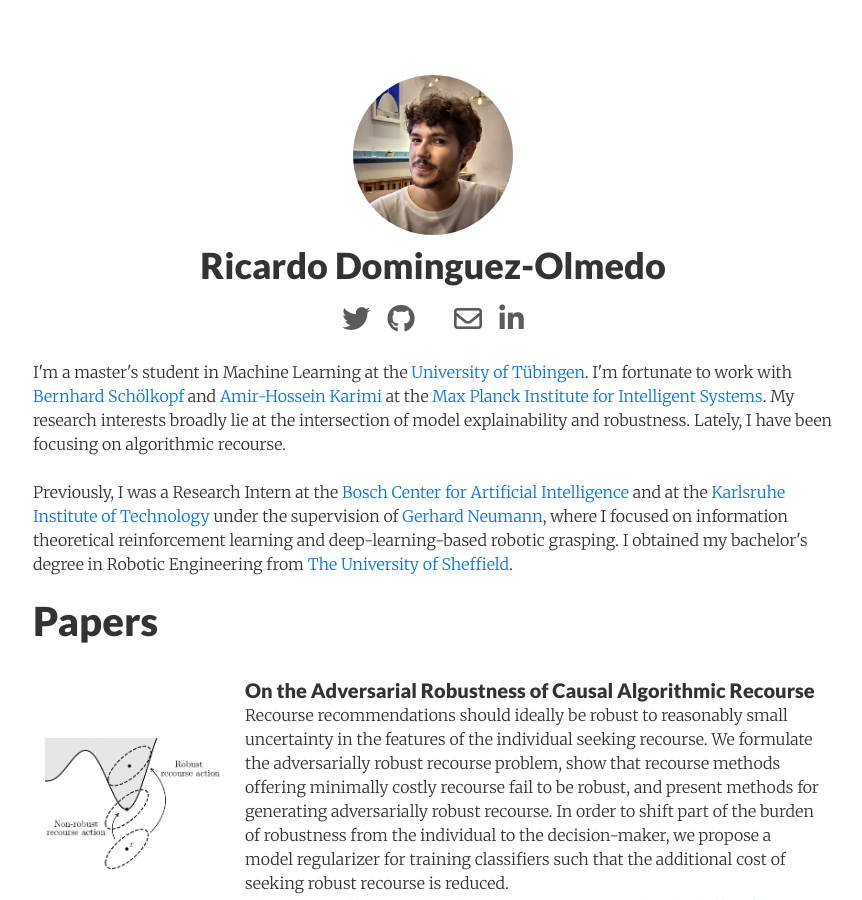
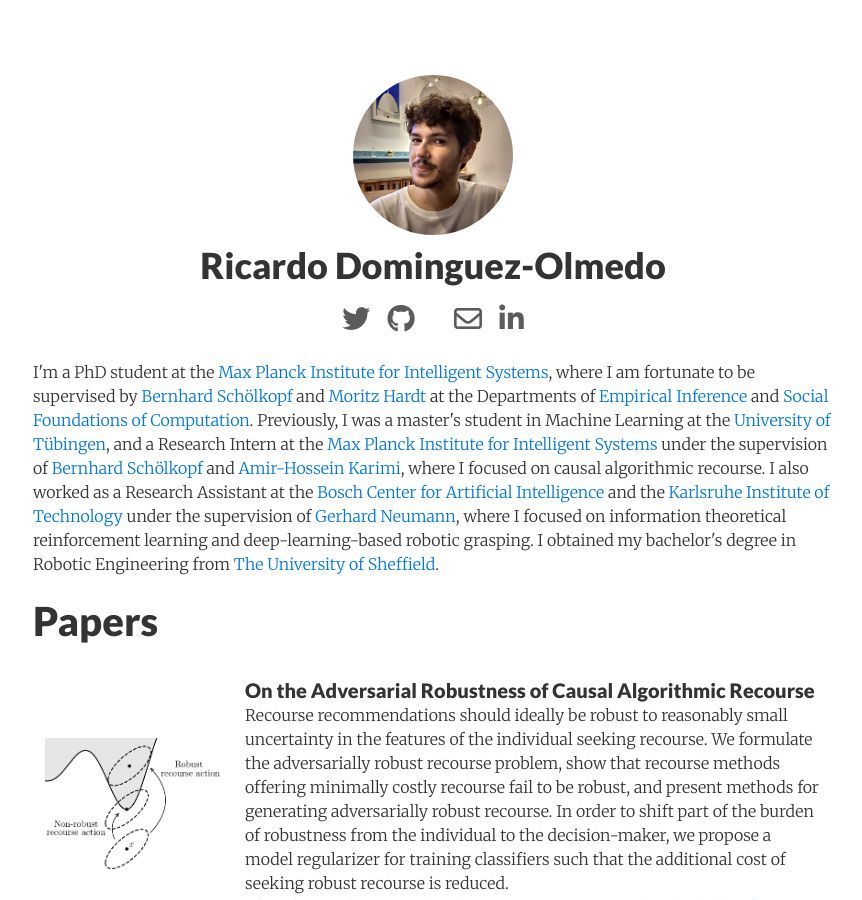
Before and after one commit to RicardoDominguez/RicardoDominguez.github.io, a Jekyll site: the page built from index.html, in a window 1280 px wide and 900 px high. Shown: the whole window, without its empty margins (207-1069 px from the left). Built offline with Jekyll 4.4.1, drawn with Linux system fonts in a browser that asks for light colours; nearby versions of some CDN libraries; a style sheet for code colours, icons or effects is not loaded; some of the changed text lies outside the part shown.

Commit message:
PhD start

```diff
--- a/_config.yml
+++ b/_config.yml
@@ -1,6 +1,6 @@
 # Site settings
 title:       Ricardo Dominguez-Olmedo
-email:       ricardo.olmedo@tue.mpg.de
+email:       rdo@tue.mpg.de
 author:      Ricardo Dominguez-Olmedo
 description: "Ricardo Dominguez-Olmedo's Personal Website and Blog"
 baseurl:     ""
--- a/_includes/footer.html
+++ b/_includes/footer.html
@@ -1,7 +1,7 @@
 <footer class="center">
   <div class="measure">
     <small>
-      June 2022
+      October 2022
     </small>
   </div>
 </footer>
--- a/index.html
+++ b/index.html
@@ -58,25 +58,24 @@ $(document).ready(function(){
     </header>
 
     <p>
-    I'm a master's student in Machine Learning at the
-    <a href="https://uni-tuebingen.de/en/faculties/faculty-of-science/departments/computer-science/research/" target="_blank">University of Tübingen</a>.
-    <!-- University of Tübingen. -->
-    I'm fortunate to work with
+    I'm a PhD student
+    at the <a href="https://is.mpg.de/" target="_blank">Max Planck Institute for Intelligent Systems</a>,
+    where I am fortunate to be supervised by
     <a href="https://is.mpg.de/~bs" target="_blank">Bernhard Schölkopf</a> and
-    <a href="https://sites.google.com/view/amirhkarimi" target="_blank">Amir-Hossein Karimi</a>
-    <!-- <a href="https://sites.google.com/view/georgiosarvanitidis/home" target="_blank">Georgios Arvanitidis</a> -->
-    at the <a href="https://is.mpg.de/" target="_blank">Max Planck Institute for Intelligent Systems</a>.
-    <!-- at the Max Planck Institute for Intelligent Systems. -->
-    <!-- My research interests broadly lie in the intersection of area of trustworthy machine learning, particularly in relation to model explainability and robustness.
-    Lately, I have been focusing on algorithmic recourse. -->
-    <!-- . My research interests broadly lie in the area of trustworthy machine learning, particularly in relation to model explainability and robustness. Lately, I have been focusing on algorithmic recourse.  -->
-    My research interests broadly lie at the intersection of model explainability and robustness. Lately, I have been focusing on algorithmic recourse.
-    <!-- <!I am also very interested in applications of Riemannian geometry for structural casual models and causal representation learning. -->
-    <!-- Lately, I have been focusing on algorithmic recourse. -->
-
-        <br><br>
-    Previously, I was a Research Intern at the
-    <a href="https://www.bosch-ai.com/" target="_blank"> Bosch Center for Artificial Intelligence</a> and at the
+    <a href="https://mrtz.org/" target="_blank">Moritz Hardt</a>
+    at the Departments of
+    <a href="https://ei.is.mpg.de/" target="_blank">Empirical Inference</a> and
+    <a href="https://sf.is.mpg.de/" target="_blank">Social Foundations of Computation</a>.
+    Previously, I was a
+    master's student in Machine Learning at the
+    <a href="https://uni-tuebingen.de/en/faculties/faculty-of-science/departments/computer-science/research/" target="_blank">University of Tübingen</a>,
+    and a
+    Research Intern at the
+    <a href="https://is.mpg.de/" target="_blank">Max Planck Institute for Intelligent Systems</a> under the supervision of
+    <a href="https://is.mpg.de/~bs" target="_blank">Bernhard Schölkopf</a> and
+    <a href="https://mrtz.org/" target="_blank">Amir-Hossein Karimi</a>,
+    where I focused on causal algorithmic recourse. I also worked as a Research Assistant at the
+    <a href="https://www.bosch-ai.com/" target="_blank"> Bosch Center for Artificial Intelligence</a> and the
     <a href="https://www.kit.edu/english/" target="_blank">Karlsruhe Institute of Technology</a>
     <!-- Bosch Center for Artificial Intelligence and at the Karlsruhe Institute of Technology -->
      under the supervision of
@@ -85,7 +84,6 @@ $(document).ready(function(){
     I obtained my bachelor's degree in Robotic Engineering from
     <a href="https://www.sheffield.ac.uk/acse/research" target="_blank">The University of Sheffield</a>.
     </p>
-
   </article>
 </div>
 
```
